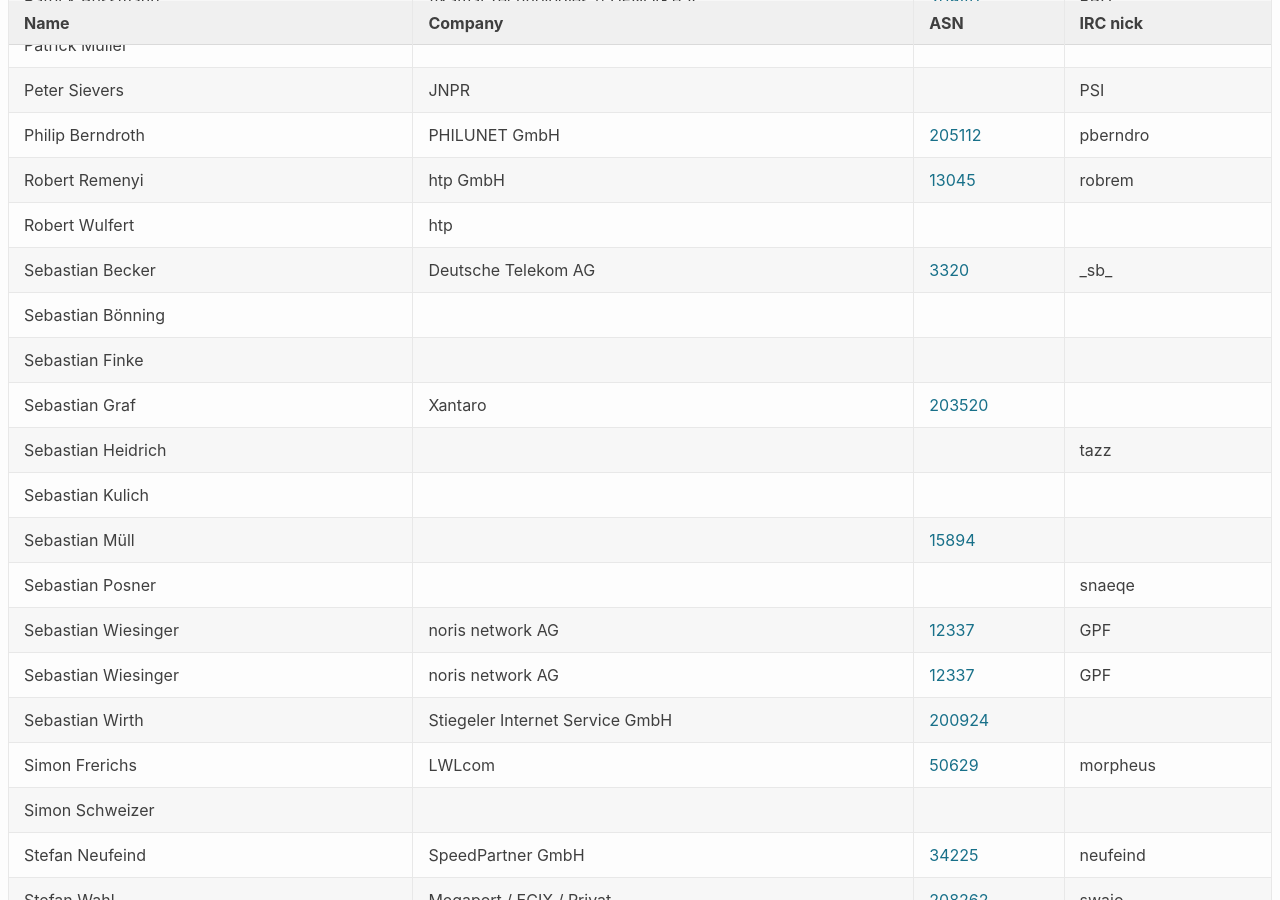
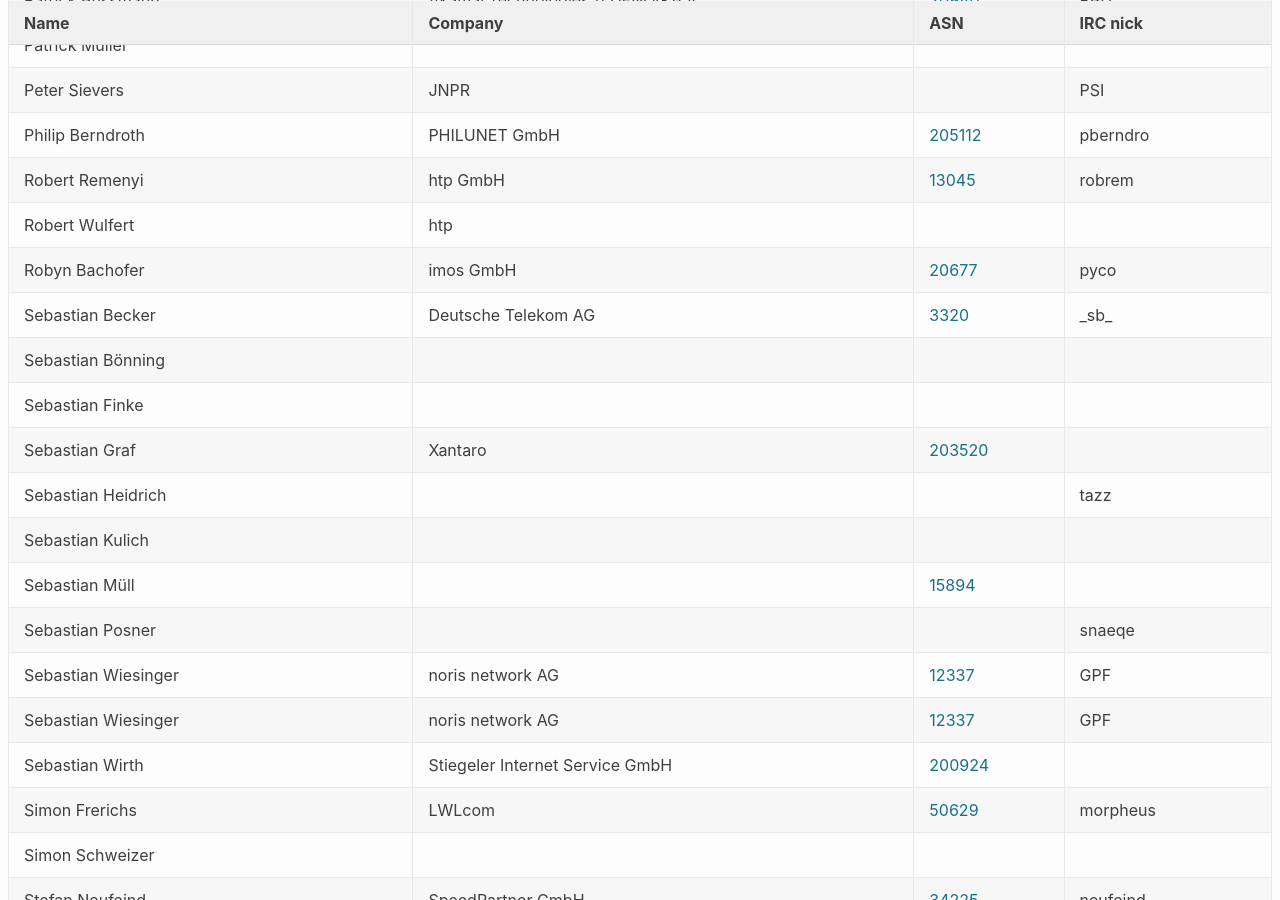
Before and after one commit to denog/pretix-attendeelist, a Jekyll site: the page built from meetup2022_01/index.markdown, in a window 1280 px wide and 900 px high, scrolled down 2335 px. Built offline with Jekyll 4.4.1, drawn with Linux system fonts in a browser that asks for light colours.

Commit message:
Latest data: Tue Feb  8 07:49:44 UTC 2022

```diff
--- a/_data/attendees_denog_meetup_2022-01.json
+++ b/_data/attendees_denog_meetup_2022-01.json
@@ -318,6 +318,12 @@
     "asn": null
   },
   {
+    "name": "Robyn Bachofer",
+    "company": "imos GmbH",
+    "irc": "pyco",
+    "asn": "20677"
+  },
+  {
     "name": "Sebastian Becker",
     "company": "Deutsche Telekom AG",
     "irc": "_sb_",
```
